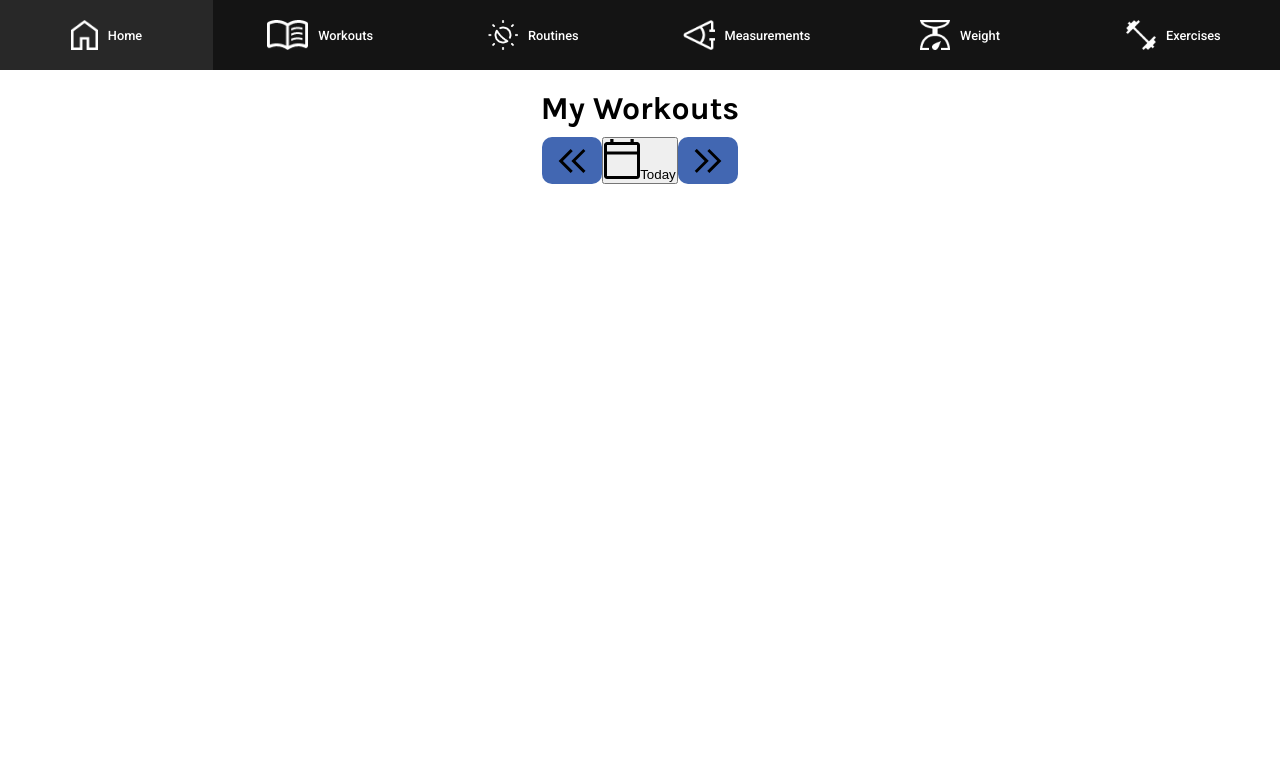
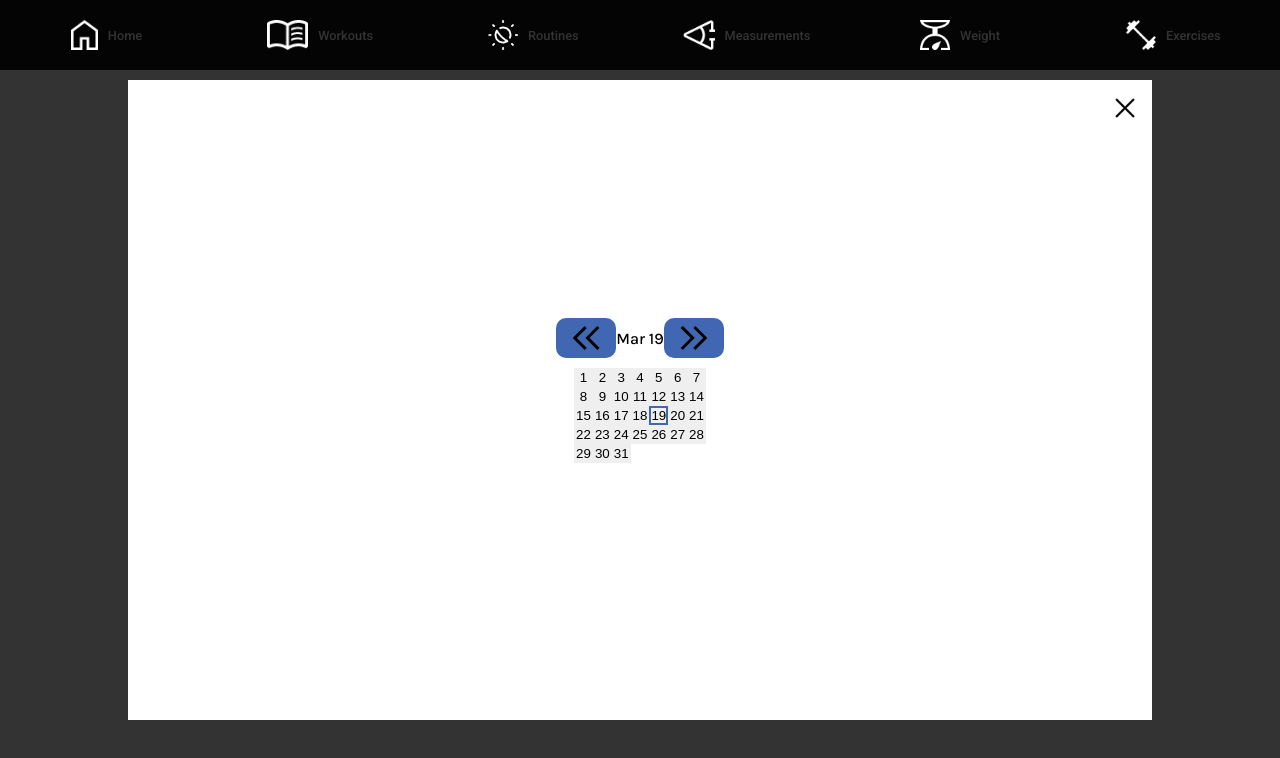
Before and after one commit to akist529/liftshark, a Vue app: page /workouts in a window 1280 px wide. Both pictures are taken after a click on the button "Today". Shown: the top 758 px of the page. Built offline with nearby package versions, Linux system fonts and the light colour scheme.

Commit message:
Add calendar modal and allow user to switch date using it

```diff
--- /dev/null
+++ b/src/components/CalendarModal.vue
@@ -0,0 +1,77 @@
+<template>
+    <ModalBackground>
+      <div class="calendar-modal">
+        <CloseButton @click="$emit('handleCalendar')" />
+        <div class="calendar-ctrls">
+          <BackButton @click="$emit('changeMonthBack')" />
+          <span>{{ months[selectedMonth] }} {{ selectedDate }}</span>
+          <ForwardButton @click="$emit('changeMonthForward')" />
+        </div>
+        <div class="calendar-btns">
+          <button
+            v-for="day in daysInMonth"
+            :key="day"
+            :class="(day === selectedDate) ? 'active-day' : null"
+            @click="$emit('setSelectedDate', day)"
+          >{{ day }}</button>
+        </div>
+      </div>
+    </ModalBackground>
+</template>
+
+<script lang="ts">
+import { defineComponent } from 'vue'
+import ModalBackground from '@/components/ModalBackground.vue'
+import CloseButton from '@/components/buttons/CloseButton.vue'
+import BackButton from '@/components/buttons/BackButton.vue'
+import ForwardButton from '@/components/buttons/ForwardButton.vue'
+
+export default defineComponent({
+  components: {
+    ModalBackground,
+    CloseButton,
+    BackButton,
+    ForwardButton
+  },
+  props: ['selectedDate', 'selectedMonth', 'selectedYear', 'months', 'date', 'daysInMonth']
+})
+</script>
+
+<style lang="scss">
+  .calendar-modal {
+    position: fixed;
+      top: 50%;
+      left: 50%;
+      transform: translate(-50%, -50%);
+      width: 80vw;
+      height: 80vh;
+      background-color: rgb(255, 255, 255);
+
+      display: flex;
+      flex-direction: column;
+      justify-content: center;
+      align-items: center;
+      gap: 10px;
+      padding: 10px;
+
+      .calendar-ctrls {
+        display: flex;
+        justify-content: center;
+        align-items: center;
+      }
+
+      .calendar-btns {
+        display: grid;
+        grid-template-columns: repeat(7, 1fr);
+        grid-template-rows: repeat(6, 1fr);
+
+        button {
+          border: none;
+        }
+
+        .active-day {
+          border: 2px solid var(--button-bg-color);
+        }
+      }
+  }
+</style>
--- a/src/components/buttons/DateButton.vue
+++ b/src/components/buttons/DateButton.vue
@@ -1,12 +1,12 @@
 <template>
     <div class="DateButton">
-        <BackButton @click="changeDateBack()" />
-        <button>
+        <BackButton @click="$emit('changeDateBack')" />
+        <button @click="$emit('openCalendar')">
           <img :src="assetspath('./ui/calendar_today.webp')" />
           <span v-if="dateIsToday()">Today</span>
           <span v-else>{{ months[selectedMonth] }} {{ selectedDate }}</span>
         </button>
-        <ForwardButton @click="changeDateForward()" />
+        <ForwardButton @click="$emit('changeDateForward')" />
     </div>
 </template>
 
@@ -17,51 +17,13 @@ import BackButton from '@/components/buttons/BackButton.vue'
 import ForwardButton from '@/components/buttons/ForwardButton.vue'
 
 export default defineComponent({
-  data () {
-    const date = new Date()
-    const selectedDate = date.getDate()
-    const selectedDay = date.getDay()
-    const selectedMonth = date.getMonth()
-    const selectedYear = date.getFullYear()
-    const months = ['Jan', 'Feb', 'Mar', 'Apr', 'May', 'Jun', 'Jul', 'Aug', 'Sep', 'Oct', 'Nov', 'Dec']
-
-    return {
-      date,
-      selectedDate,
-      selectedDay,
-      selectedMonth,
-      selectedYear,
-      months
-    }
-  },
-  watch: {
-    selectedDate (date: number) {
-      if (date < 1) {
-        this.selectedMonth = ((this.selectedMonth += 12) - 1) % 12
-        this.selectedDate = this.daysInMonth(this.selectedYear, this.selectedMonth + 1)
-      }
-
-      if (date > this.daysInMonth(this.selectedYear, this.selectedMonth + 1)) {
-        this.selectedMonth = ((this.selectedMonth += 12) + 1) % 12
-        this.selectedDate = 1
-      }
-    }
-  },
+  props: ['selectedDate', 'selectedMonth', 'selectedYear', 'months', 'date'],
   components: {
     BackButton,
     ForwardButton
   },
   mixins: [fetchImages],
   methods: {
-    changeDateBack () {
-      this.selectedDate -= 1
-    },
-    changeDateForward () {
-      this.selectedDate += 1
-    },
-    daysInMonth (year: number, month: number) {
-      return new Date(year, month, 0).getDate()
-    },
     dateIsToday () {
       const dateSelected = `${this.selectedYear}-${this.selectedMonth}-${this.selectedDate}`
       const actualDate = `${this.date.getFullYear()}-${this.date.getMonth()}-${this.date.getDate()}`
@@ -72,9 +34,6 @@ export default defineComponent({
         return false
       }
     }
-  },
-  created () {
-    this.date = new Date()
   }
 })
 </script>
--- a/src/views/WorkoutView.vue
+++ b/src/views/WorkoutView.vue
@@ -1,17 +1,99 @@
 <template>
     <div class="WorkoutView">
         <h1>My Workouts</h1>
-        <DateButton />
+        <DateButton
+          :selectedDate="selectedDate"
+          :selectedMonth="selectedMonth"
+          :selectedYear="selectedYear"
+          :months="months"
+          :date="date"
+          @openCalendar="handleCalendar()"
+          @changeDateBack="changeDateBack()"
+          @changeDateForward="changeDateForward()"
+        />
+        <CalendarModal
+        v-if="calendarOpen"
+        :selectedDate="selectedDate"
+        :selectedMonth="selectedMonth"
+        :selectedYear="selectedYear"
+        :months="months"
+        :date="date"
+        :daysInMonth="daysInMonth(selectedYear, selectedMonth + 1)"
+        @handleCalendar="handleCalendar()"
+        @changeMonthBack="changeMonthBack()"
+        @changeMonthForward="changeMonthForward()"
+        @setSelectedDate="setSelectedDate"
+        />
     </div>
 </template>
 
 <script lang="ts">
 import { defineComponent } from 'vue'
 import DateButton from '@/components/buttons/DateButton.vue'
+import CalendarModal from '@/components/CalendarModal.vue'
 
 export default defineComponent({
+  data () {
+    const calendarOpen = false
+    const date = new Date()
+    const selectedDate = date.getDate()
+    const selectedDay = date.getDay()
+    const selectedMonth = date.getMonth()
+    const selectedYear = date.getFullYear()
+    const months = ['Jan', 'Feb', 'Mar', 'Apr', 'May', 'Jun', 'Jul', 'Aug', 'Sep', 'Oct', 'Nov', 'Dec']
+
+    return {
+      calendarOpen,
+      date,
+      selectedDate,
+      selectedDay,
+      selectedMonth,
+      selectedYear,
+      months
+    }
+  },
+  watch: {
+    selectedDate (date: number) {
+      if (date < 1) {
+        this.selectedMonth = ((this.selectedMonth += 12) - 1) % 12
+        this.selectedDate = this.daysInMonth(this.selectedYear, this.selectedMonth + 1)
+      }
+
+      if (date > this.daysInMonth(this.selectedYear, this.selectedMonth + 1)) {
+        this.selectedMonth = ((this.selectedMonth += 12) + 1) % 12
+        this.selectedDate = 1
+      }
+    }
+  },
   components: {
-    DateButton
+    DateButton,
+    CalendarModal
+  },
+  methods: {
+    handleCalendar () {
+      this.calendarOpen = !this.calendarOpen
+    },
+    daysInMonth (year: number, month: number) {
+      return new Date(year, month, 0).getDate()
+    },
+    changeDateBack () {
+      this.selectedDate -= 1
+    },
+    changeDateForward () {
+      this.selectedDate += 1
+    },
+    changeMonthBack () {
+      this.selectedMonth = ((this.selectedMonth += 12) - 1) % 12
+    },
+    changeMonthForward () {
+      this.selectedMonth = ((this.selectedMonth += 12) + 1) % 12
+    },
+    setSelectedDate (date) {
+      this.selectedDate = date
+    }
+  },
+  created () {
+    this.date = new Date()
   }
 })
 </script>
```
